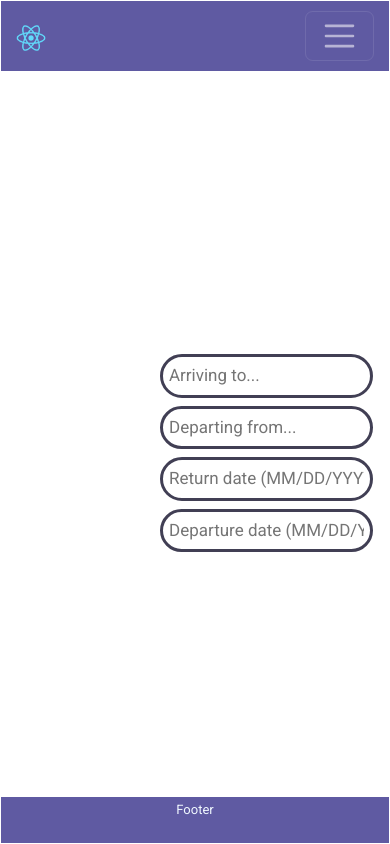
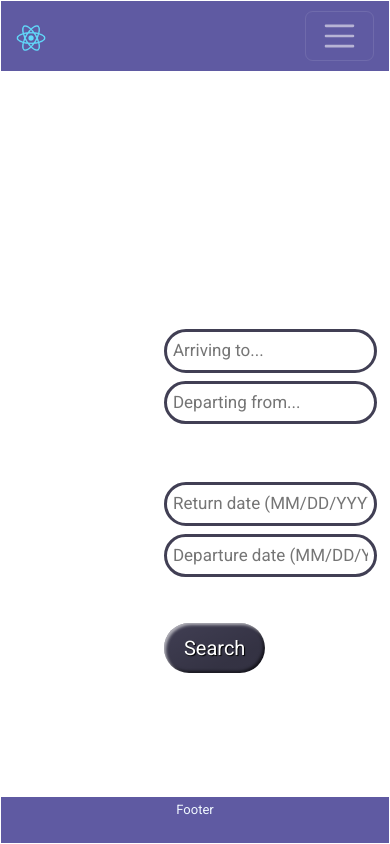
Before and after one commit to rydaws/mighty-ducks, a React (Create React App) app in the folder mighty-ducks/: page / in a window 390 px wide. Built offline with nearby package versions, Linux system fonts and the light colour scheme.

Commit message:
Fixed button positioning and mobile view

```diff
--- a/mighty-ducks/src/index.css
+++ b/mighty-ducks/src/index.css
@@ -38,7 +38,6 @@ main {
   flex-direction: column;
   flex-grow: 1;
   justify-content: center;
-  align-items: center;
   overflow-y: auto;
 }
 
@@ -62,7 +61,7 @@ footer {
 }
 
 .searchbars input[type=text] {
-  float: right;
+  float: none;
   padding: 6px;
   border: none;
   margin-top: 8px;
@@ -71,10 +70,12 @@ footer {
   border: 3px solid #ccc;
   border-color: var(--bs-secondary);
   border-radius: 50px;
+  position: relative;
+  left: 42%;
 }
 
 .datebars input[type=text] {
-  float: right;
+  float: none;
   padding: 6px;
   border: none;
   margin-top: 8px;
@@ -83,6 +84,8 @@ footer {
   border: 3px solid #ccc;
   border-color: var(--bs-secondary);
   border-radius: 50px;
+  position: relative;
+  left: 42%;
 }
 
 .ticketsearch[type=button]{
@@ -101,14 +104,31 @@ footer {
                                       rgba(0, 0, 0, 0));
     box-shadow: inset 2px 2px 3px rgba(255, 255, 255, .6),
                 inset -2px -2px 3px rgba(0, 0, 0, .6);
-position: absolute;
-right:1350px
+position: relative;
+left: 42%;
 }
 
 
 .ticketsearch:active {
   box-shadow: inset -2px -2px 3px rgba(255, 255, 255, .6),
               inset 2px 2px 3px rgba(0, 0, 0, .6);
+}
+
+@media screen and (max-width: 600px){
+  .searchbars[type=text], .datebars[type=text]{
+    float: left;
+    display: block;
+    text-align: left;
+    width: 100%;
+    margin: 0;
+    padding: 14px;
+  }
+  .ticketsearch[type=button]{
+    float: none;
+    display: block;
+    position: relative;
+    top: 130%;
+  }
 }
 
 
```
